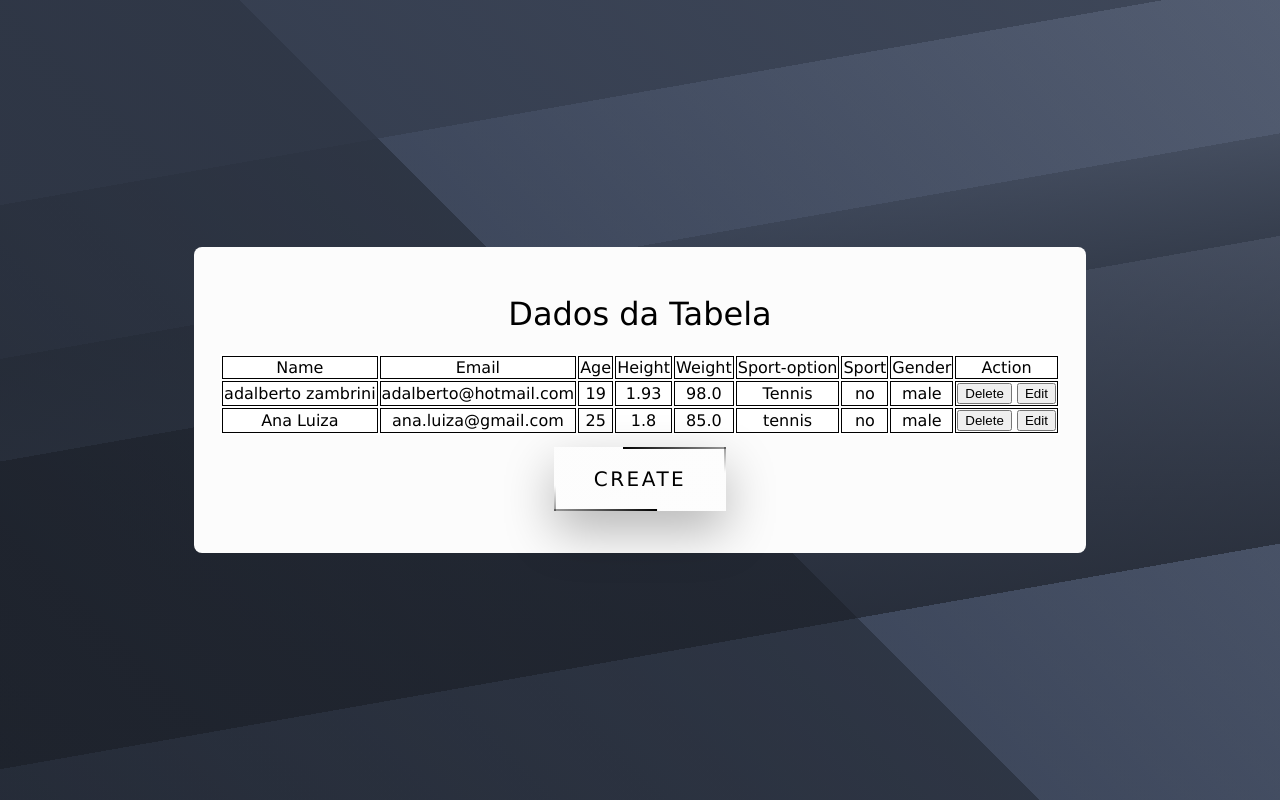
After one commit to ansluiza/project-piva, a Flask app: page /data in a window 1280 px wide. The commit adds this page. Run offline with Flask 3, Linux system fonts and the light colour scheme; data comes from the database, SQL or seed files in the repository.

Commit message:
crud finalizado

```diff
--- a/app.py
+++ b/app.py
@@ -1,5 +1,7 @@
 from flask import Flask, render_template, request, redirect, flash, url_for
-from cadastro import cadastro_user
+from cadastro import cadastro_user, update_user
+import sqlite3
+from criar_banco import delete
 
 app = Flask(__name__, static_folder="static/")
 app.config['SECRET_KEY'] = '619619'
@@ -68,5 +70,76 @@ def register_handle(): # ela vai cuidar da verificação de login
 
     return redirect(url_for('register'))
 
+
+
+@app.route('/data')
+def data():
+    connection = sqlite3.connect(DATABASE_PATH)
+    cursor = connection.cursor()
+    cursor.execute('SELECT * FROM cadastro')
+    dados = cursor.fetchall()
+    connection.close()
+
+    print("Dados Banco:", dados)
+    return render_template('data.html', dados=dados)
+
+@app.route('/data/deleteStudent')
+def deleteStudent():
+    student_id = request.args.get('student')
+
+    print("Student ID:", student_id)
+    delete(student_id)
+    return redirect(url_for('data'))
+
+@app.route('/edit_handler', methods=['POST']) # uma rota similar que cuida dos eventos ocorridos daquela página
+def edit_handle(): # ela vai cuidar da verificação de login
+    request_json = request.form
+    student_id = request.args.get('student')
+    print(request_json)
+
+    name = request.form['name-input']
+    email = request.form['e-mail-input']
+    age = request.form['number-input']
+    height = request.form['height-input']
+    weight = request.form['weight-input']
+    gender = request.form['gender']
+    sport_option = request.form['sport-option']
+    sport = request.form['sport']
+
+    print(f"name:{name}")
+    print(f"email:{email}")
+    print(f"number:{age}")
+    print(f"height:{height}")
+    print(f"weight:{weight}")
+
+    # Conexão com o banco
+    # banco = sqlite3.connect(DATABASE_PATH)
+    # cursor = banco.cursor()
+
+    # insert_query = "INSERT INTO CUSTOMERS "
+    update_user(name, email, age, height, weight, sport_option, sport, gender, student_id)
+    return redirect(url_for('data'))
+
+@app.route('/data/editStudent')
+def editStudent():
+    student_id = request.args.get('student')
+
+    print("Student ID:", student_id)
+    connection = sqlite3.connect(DATABASE_PATH)
+    cursor = connection.cursor()
+    cursor.execute('SELECT * FROM cadastro WHERE id = ?', (student_id,))
+    dados = cursor.fetchone()
+    connection.close()
+    print(dados)
+    return render_template('edit.html', dados=dados, student=student_id)
+
+
+@app.route('/data_handler', methods=['POST']) # uma rota similar que cuida dos eventos ocorridos daquela página
+def data_handle(): # ela vai cuidar da verificação de login
+    request_json = request.form
+
+    print(request_json)
+
+
 if __name__ == '__main__':
     app.run(debug=True)
--- a/cadastro.py
+++ b/cadastro.py
@@ -6,9 +6,20 @@ DATABASE = 'banco_de_dados.db'
 
 def cadastro_user(name, email, age, height, weight, sport_option, sport, gender):
     print("Executando Essa Função")
+    insert_query = f"INSERT INTO cadastro VALUES (NULL, ?, ?, ?, ?, ?, ?, ?, ?)"
     with sqlite3.connect(DATABASE) as connection:
         cursor = connection.cursor()
-        cursor.execute(f"INSERT INTO 'cadastro' VALUES (?, ?, ?, ?, ?, ?, ?, ?)", (name, email, age, height, weight, sport_option, sport, gender))
+        cursor.execute(insert_query, (name, email, age, height, weight, sport_option, sport, gender))
         connection.commit()
 
     print("Terminou de Cadastrar No Banco De Dados")
+
+def update_user(name, email, age, height, weight, sport_option, sport, gender, id):
+    print("Executando Essa Função Update")
+    update_query = f"UPDATE cadastro SET name = ?, email = ?, age = ?, height = ?, weight = ?, sport_option = ?, sport = ?, gender = ? WHERE id = ?"
+    with sqlite3.connect(DATABASE) as connection:
+        cursor = connection.cursor()
+        cursor.execute(update_query, (name, email, age, height, weight, sport_option, sport, gender, id))
+        connection.commit()
+
+    print("Terminou de Cadastrar No Banco De Dados")
--- /dev/null
+++ b/criar_banco.py
@@ -0,0 +1,92 @@
+from flask import Flask, app, render_template, request, redirect, flash, url_for
+from cadastro import cadastro_user
+import sqlite3
+
+#criar uma funcao para saber se a tabela do banco ja existe(true ou false)
+#criar uma funcao para criar a tabela do banco (OK)
+
+def tabela_existente(banco_de_dados, cadastro):
+    connection = sqlite3.connect(banco_de_dados)
+    cursor = connection.cursor()
+    cursor.execute("SELECT * FROM sqlite_master WHERE type='table' AND name=cadastro")
+    result = cursor.fetchone()
+    return result is not None
+
+    if tabela_existe(banco_de_dados, cadastro):
+     print(f'A tabela {cadastro} existe no banco de dados {banco_de_dados}.')
+    else:
+     print(f'A tabela {cadastro} não existe no banco de dados {banco_de_dados}.')
+
+    connection.close()
+
+
+# Configuração do banco de dados
+DATABASE = 'banco_de_dados.db'
+
+
+def criar_tabela():
+    with sqlite3.connect(DATABASE) as connection:
+        cursor = connection.cursor()
+        # cursor.execute("""
+        # CREATE TABLE cadastro (
+        #         id INTEGER NOT NULL PRIMARY KEY AUTOINCREMENT,
+        #         name TEXT NOT NULL,
+        #         email TEXT NOT NULL,
+        #         age INTEGER NOT NULL,
+        #         height TEXT NOT NULL,
+        #         weight TEXT NOT NULL,
+        #         sport_option TEXT NOT NULL,
+        #         sport TEXT NOT NULL,
+        #         gender TEXT NOT NULL
+        # );
+        # """)
+        cursor.execute('''
+            CREATE TABLE IF NOT EXISTS cadastro (
+                id INTEGER PRIMARY KEY AUTOINCREMENT,
+                name         TEXT NOT NULL,
+                email        TEXT NOT NULL,
+                age          INTERGER NOT NULL,
+                height       FLOAT NOT NULL,
+                weight       FLOAT NOT NULL,
+                sport_option TEXT NOT NULL,
+                sport        TEXT NOT NULL,
+                gender       TEXT NOT NULL
+            )
+        ''')
+        connection.commit()
+criar_tabela()
+
+
+def delete(id):
+    conexao = sqlite3.connect('banco_de_dados.db')
+    cursor = conexao.cursor()
+
+    # Construir a instrução DELETE
+    delete = f"DELETE FROM cadastro WHERE id = ?"
+
+
+    # Executar a instrução DELETE
+    cursor.execute(delete, (id,))
+
+    # Commit para aplicar as alterações
+    conexao.commit()
+
+    # Fechar a conexão com o banco de dados
+    conexao.close()
+
+def edit(id):
+    conexao = sqlite3.connect('banco_de_dados.db')
+    cursor = conexao.cursor()
+
+    # Construir a instrução UPDATE
+    edit = f"edit cadastro SET id = ?"
+
+
+    # Executar a instrução UPDATE
+    cursor.execute(edit, (id,))
+
+    # Commit para aplicar as alterações
+    conexao.commit()
+
+    # Fechar a conexão com o banco de dados
+    conexao.close()
--- a/static/style.css
+++ b/static/style.css
@@ -23,8 +23,51 @@ body {
     background: #fcfcfc;
     border-radius: .5rem;
 }
+.data-container {
+    width: auto;
+    height: auto;
+    padding: 2%;
+    background: #fcfcfc;
+    border-radius: .5rem;
+    text-align: center;
+
+}
+
+.data-container h1{
+    font-weight: 100;
+}
 
 
+table {
+    width: 100%;
+    background-color: rgb(255, 255, 255);
+    columns: center;
+    font-family: 'Lucida Grande', 'Lucida Sans Unicode', Geneva, Verdana, sans-serif;
+    font-weight: normal;
+    overflow-y: auto;
+    border: unset !important;
+
+}
+
+table, tbody, th, tr, td {
+    border: unset;
+    border-bottom: 1px solid #000;
+    border-top: 1px solid #000;
+    border-right: 1px solid #000;
+    border-left: 1px solid #000;
+    /* border-bottom: 1px solid #000; */
+}
+
+table tr th{
+    font-weight: 100;
+}
+
+.edit-container {
+    width: 500px;
+    height: auto;
+    background: #fcfcfc;
+    border-radius: .5rem;
+}
 
 form {
 
--- /dev/null
+++ b/templates/data.html
@@ -0,0 +1,60 @@
+<!DOCTYPE html>
+<html lang="en">
+<head>
+    <meta charset="UTF-8">
+    <meta name="viewport" content="width=device-width, initial-scale=1.0">
+    <title>Data</title>
+    <link rel= "stylesheet" type= "text/css" href= "{{ url_for('static',filename='style.css') }}">
+    <link rel="stylesheet" href="{{ url_for('static',filename='botao.css') }}">
+</head>
+<body>
+
+    <div class="data-container">
+        <h1>Dados da Tabela</h1>
+
+        <table border="1">
+            <tr>
+                <th>Name</th>
+                <th>Email</th>
+                <th>Age</th>
+                <th>Height</th>
+                <th>Weight</th>
+                <th>Sport-option</th>
+                <th>Sport</th>
+                <th>Gender</th>
+                <th>Action</th>
+            </tr>
+            {% for linha in dados %}
+            <tr>
+                <td>{{ linha[1] }}</td>
+                <td>{{ linha[2] }}</td>
+                <td>{{ linha[3] }}</td>
+                <td>{{ linha[4] }}</td>
+                <td>{{ linha[5] }}</td>
+                <td>{{ linha[6] }}</td>
+                <td>{{ linha[7] }}</td>
+                <td>{{ linha[8] }}</td>
+                <td>
+                    {{ linha[9] }}
+                    <a href="/data/deleteStudent?student={{ linha[0] }}"><button>Delete</button></a>
+                    <a href="/data/editStudent?student={{ linha[0] }}"><button>Edit</button></a>
+                </td>
+            </tr>
+            {% endfor %}
+        </table>
+
+        <button type="button"  class="submit-button">
+            <a href="/register" class="animated-button">
+                <span></span>
+                <span></span>
+                <span></span>
+                <span></span>
+                Create
+              </a>
+        </button>
+
+
+    </body>
+    </html>
+    </div>
+</body>
--- a/templates/register.html
+++ b/templates/register.html
@@ -68,7 +68,7 @@
                     <span></span>
                     <span></span>
                     <span></span>
-                    Login
+                    Register
                   </a>
             </button>
 
```
Also changed, not shown: templates/edit.html (added, +120 -0 lines), banco_de_dados.db.
